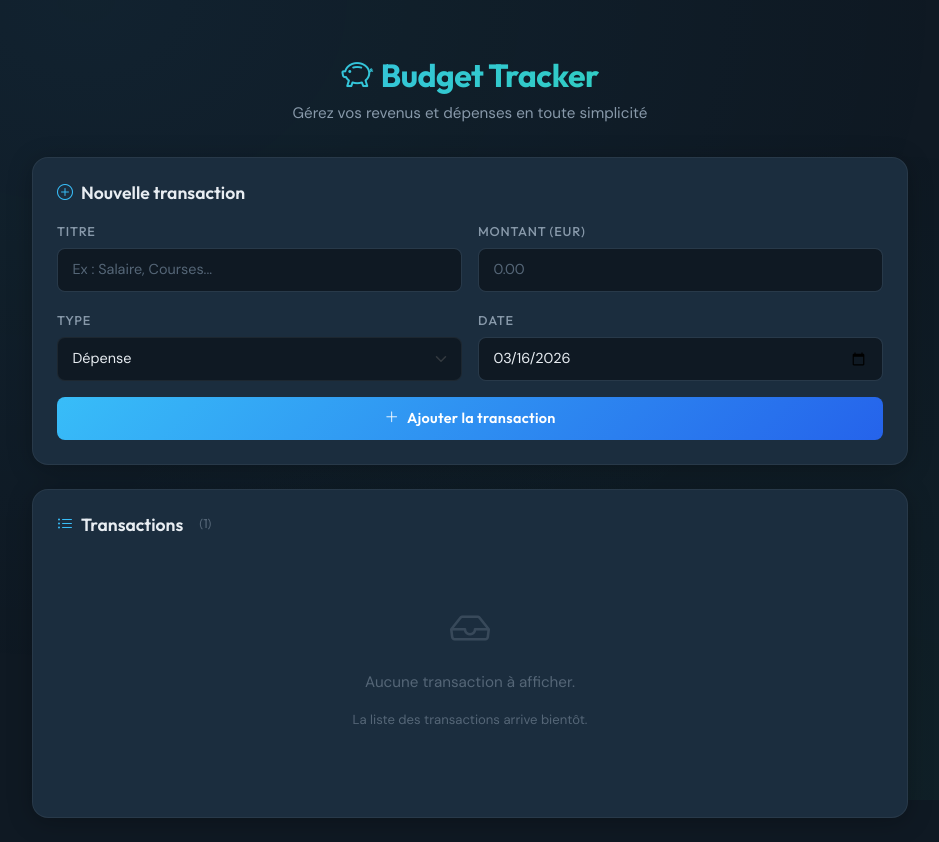
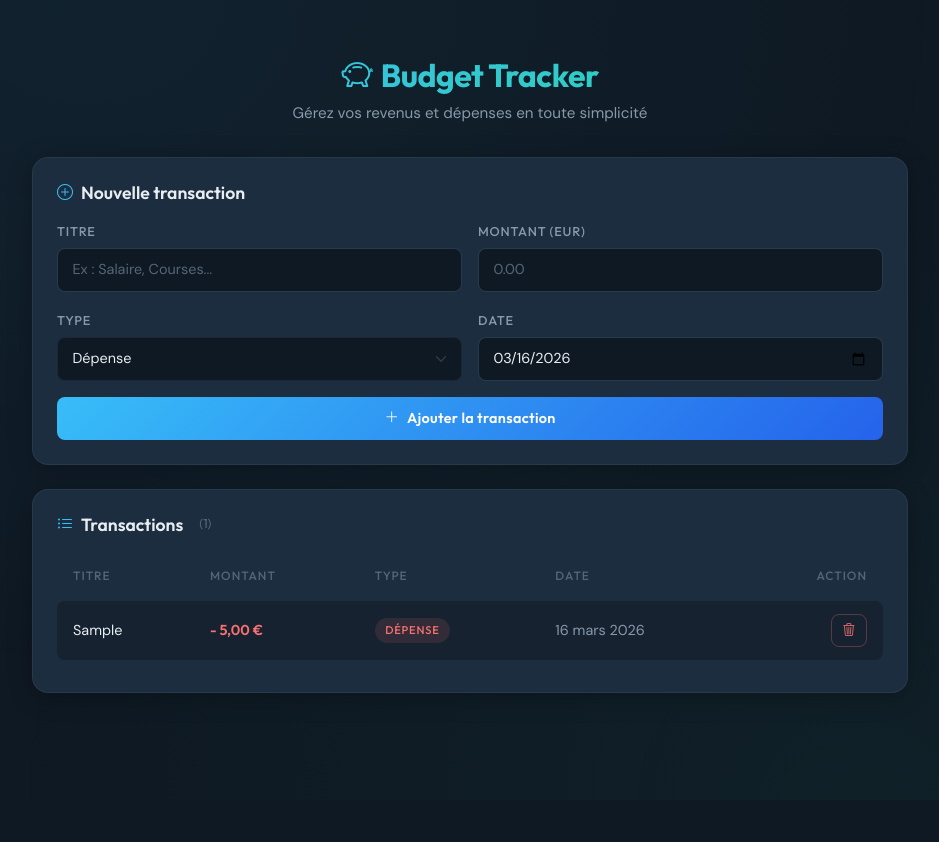
Before and after one commit to dalton0x0/budget-tracker, a React (Vite) app: page / in a window 1280 px wide. Both pictures are taken after typing "Sample", "5" into the empty fields and a click on the button "Ajouter la transaction". Shown: the whole page, without its empty margins (170-1109 px from the left). After the commit the page ends 800 px from the top, so only its background shows below. Built offline with nearby package versions, Linux system fonts and the light colour scheme.

Commit message:
feat: display of transactions in table format with deletion

```diff
--- a/src/App.jsx
+++ b/src/App.jsx
@@ -1,5 +1,6 @@
 import { useState } from 'react';
 import TransactionForm from './components/TransactionForm';
+import TransactionList from './components/TransactionList';
 import './index.css';
 
 function App() {
@@ -8,6 +9,14 @@ function App() {
 
   const handleAddTransaction = (newTransaction) => {
     setTransactions((previous) => [newTransaction, ...previous]);
+  };
+
+  // Suppression d'une transaction par son identifiant
+  const handleDeleteTransaction = (transactionId) => {
+    setTransactions((previous) =>
+      previous.filter((t) => t.id !== transactionId)
+    );
+    console.log(`Transaction supprimée (id: ${transactionId}).`);
   };
 
   return (
@@ -23,8 +32,9 @@ function App() {
         <TransactionForm onAddTransaction={handleAddTransaction} />
       </section>
 
+      {/* Liste des transactions */}
       <section className="tracker-card">
-        <h2 className="section-title">
+        <h2 className="section-title mb-3">
           <i className="bi bi-list-ul"></i>
           Transactions
           <span
@@ -38,13 +48,11 @@ function App() {
             ({transactions.length})
           </span>
         </h2>
-        <div className="empty-state">
-          <i className="bi bi-inbox"></i>
-          <p>Aucune transaction à afficher.</p>
-          <p className="mt-1" style={{ fontSize: '0.82rem' }}>
-            La liste des transactions arrive bientôt.
-          </p>
-        </div>
+
+        <TransactionList
+          transactions={transactions}
+          onDelete={handleDeleteTransaction}
+        />
       </section>
     </div>
   );
--- /dev/null
+++ b/src/components/TransactionItem.jsx
@@ -0,0 +1,47 @@
+function TransactionItem({transaction, onDelete}) {
+
+    // Formatage du montant en euros
+    const formattedAmount = new Intl.NumberFormat('fr-FR', {
+        style: 'currency',
+        currency: 'EUR',
+    }).format(transaction.amount);
+
+    // Formatage de la date en french
+    const formattedDate = new Date(transaction.date).toLocaleDateString('fr-FR', {
+        day: '2-digit',
+        month: 'short',
+        year: 'numeric',
+    });
+
+    const isIncome = transaction.type === 'income';
+
+    return (
+        <tr className={isIncome ? 'row-income' : 'row-expense'}>
+            <td>{transaction.title}</td>
+            <td>
+        <span className={isIncome ? 'amount-income' : 'amount-expense'}>
+          {isIncome ? '+' : '-'} {formattedAmount}
+        </span>
+            </td>
+            <td>
+        <span className={`type-badge ${isIncome ? 'type-badge-income' : 'type-badge-expense'}`}>
+          {isIncome ? 'Revenu' : 'Dépense'}
+        </span>
+            </td>
+            <td className="text-nowrap" style={{color: 'var(--text-secondary)'}}>
+                {formattedDate}
+            </td>
+            <td className="text-end">
+                <button
+                    className="btn btn-tracker btn-tracker-danger"
+                    onClick={() => onDelete(transaction.id)}
+                    title="Supprimer cette transaction"
+                >
+                    <i className="bi bi-trash3"></i>
+                </button>
+            </td>
+        </tr>
+    );
+}
+
+export default TransactionItem;
--- /dev/null
+++ b/src/components/TransactionList.jsx
@@ -0,0 +1,43 @@
+import TransactionItem from './TransactionItem';
+
+function TransactionList({transactions, onDelete}) {
+
+    if (transactions.length === 0) {
+        return (
+            <div className="empty-state">
+                <i className="bi bi-inbox"></i>
+                <p>Aucune transaction à afficher.</p>
+                <p className="mt-1" style={{fontSize: '0.82rem'}}>
+                    Ajoutez votre première transaction ci-dessus.
+                </p>
+            </div>
+        );
+    }
+
+    return (
+        <div className="table-responsive">
+            <table className="transaction-table">
+                <thead>
+                <tr>
+                    <th>Titre</th>
+                    <th>Montant</th>
+                    <th>Type</th>
+                    <th>Date</th>
+                    <th className="text-end">Action</th>
+                </tr>
+                </thead>
+                <tbody>
+                {transactions.map((transaction) => (
+                    <TransactionItem
+                        key={transaction.id}
+                        transaction={transaction}
+                        onDelete={onDelete}
+                    />
+                ))}
+                </tbody>
+            </table>
+        </div>
+    );
+}
+
+export default TransactionList;
```
